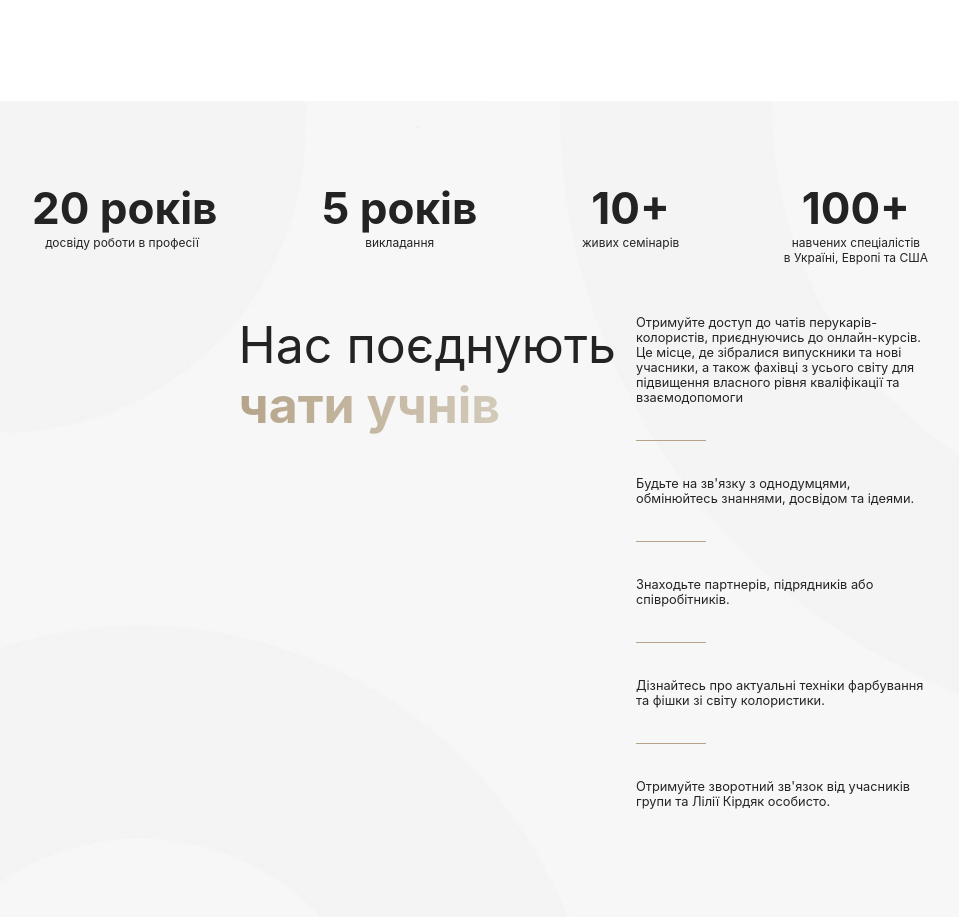
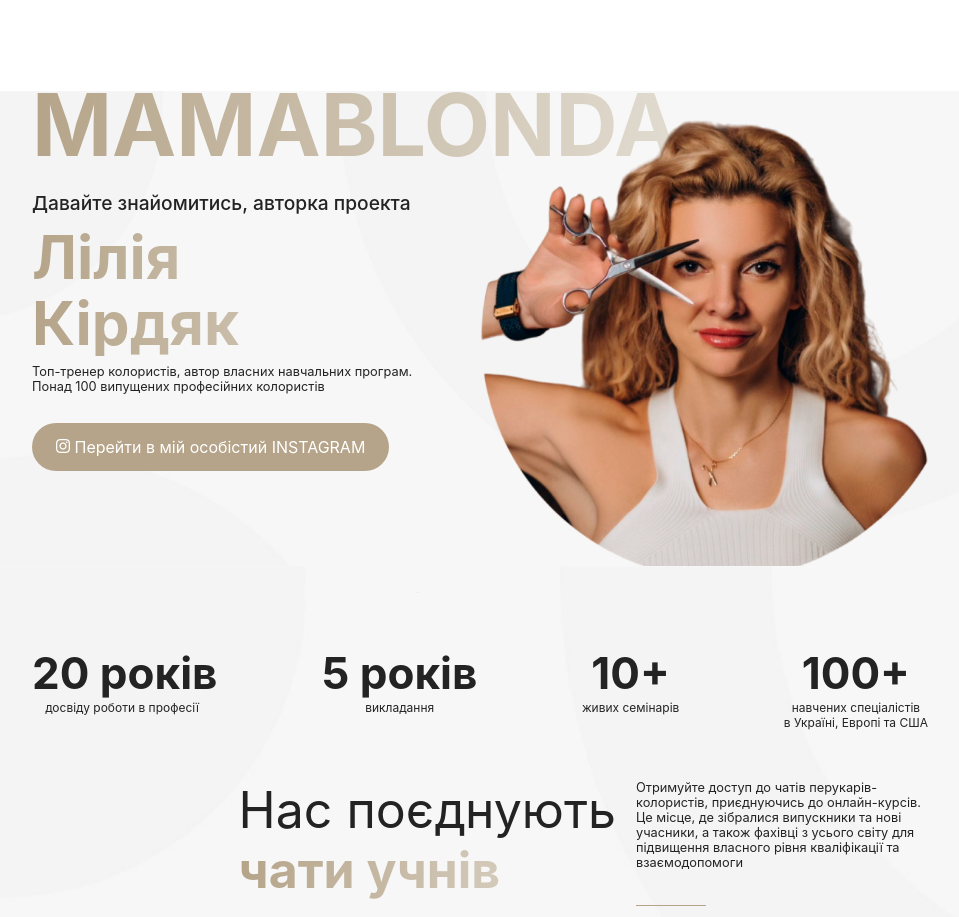
Before and after one commit to HR0N/hair-coloring, a PHP site: page / in a window 1280 px wide. Shown: the part 3827-4744 px from the top of the page, without its empty margins (160-1119 px from the left). Run offline with PHP 8.4, Linux system fonts and the light colour scheme; some web fonts are replaced.

Commit message:
add block. check google shit data sendg

```diff
--- /dev/null
+++ b/css/section-acquaintance.css
@@ -0,0 +1,129 @@
+.section-acquaintance{
+    position: relative;
+    width: 100%;
+    background-image: url("../img/div.wrapper1.png");
+    background-size: cover;
+    margin: 0;
+    z-index: 4;
+}
+.section-acquaintance .section-wrapper{
+    display: grid;
+    padding: 0;
+    grid-template-columns: 1fr 1fr;
+}
+.section-acquaintance .col-1{
+    position: relative;
+    display: flex;
+    flex-direction: column;
+    justify-content: space-between;
+    padding-top: 100px;
+    height: 80%;
+}
+.section-acquaintance .col-1 .title-1{
+    position: absolute;
+    top: 0;
+    font-size: 86px;
+    font-weight: bold;
+    line-height: .8em;
+    background: rgb(181,164,137);
+    background: linear-gradient(90deg, rgba(181,164,137,1) 0%, rgba(225,219,208,1) 100%);
+    -webkit-background-clip: text;
+    -webkit-text-fill-color: transparent;
+}
+.section-acquaintance .col-1 .description-1{
+    font-weight: 500;
+    font-size: 1.2em;
+}
+.section-acquaintance .col-1 .title-2{
+    font-size: 60px;
+    font-weight: bold;
+    line-height: 1.1em;
+    background: rgb(181,164,137);
+    background: linear-gradient(90deg, rgba(181,164,137,1) 0%, rgba(225,219,208,1) 100%);
+    -webkit-background-clip: text;
+    -webkit-text-fill-color: transparent;
+}
+.section-acquaintance .col-1 .description-2{
+    font-size: .8em;
+}
+.section-acquaintance .col-1 .btn-link{
+    margin-top: 20px;
+    padding: 14px 24px;
+    border-radius: 4rem;
+    width: min-content;
+    white-space: nowrap;
+    color: white;
+    background-color: #B5A489;
+    text-decoration: none;
+    cursor: pointer;
+    user-select: none;
+}
+.section-acquaintance .col-1 .btn-link:hover{
+    background-color: #a09179;
+}
+.section-acquaintance .col-1 .btn-link:active{
+    background-color: #8d806b;
+}
+.section-acquaintance .col-2{
+    padding-top: 10px;
+    position: relative;
+    overflow: hidden;
+}
+.section-acquaintance .col-2 img{
+    width: 100%;
+    transform: translateY(4%);
+}
+
+
+
+/*                                                       . . : : MEDIA : : . .*/
+
+@media screen and (max-width: 1441px) {
+
+}
+@media screen and (max-width: 1025px) {
+    .section-acquaintance .col-1 .title-1{
+        font-size: 70px;
+    }
+}
+@media screen and (max-width: 769px) {
+    .section-acquaintance .col-1 .title-1{
+        font-size: 60px;
+    }
+
+}
+@media screen and (max-width: 426px) {
+    .section-acquaintance .col-1{
+        padding-top: 10px;
+        order: 2;
+    }
+    .section-acquaintance .col-1 .title-1{
+        font-size: 50px;
+        position: relative;
+    }
+    .section-acquaintance .section-wrapper{
+        grid-template-columns: 100%;
+    }
+    .section-acquaintance .col-2{
+        order: 1;
+        position: relative;
+    }
+    .section-acquaintance .col-2 img{
+        width: 100%;
+        transform: translateY(0);
+    }
+
+}
+@media screen and (max-width: 321px) {
+    .section-acquaintance .col-1 .title-1{
+        font-size: 40px;
+        position: relative;
+        margin: 10px 0;
+    }
+    .section-acquaintance .col-1 .btn-link{
+        font-size: .8em;
+    }
+
+}
+
+/*                                                       . . : : Dynamic Classes : : . .*/
--- a/css/section-chats.css
+++ b/css/section-chats.css
@@ -1,10 +1,10 @@
 .section-chats{
-    margin-top: 50px;
+    /*margin-top: 50px;*/
     width: 100%;
     background-image: url("../img/div.wrapper1.png");
     background-size: cover;
     z-index: 5;
-    margin-bottom: 0;
+    margin: 0;
 }
 .section-chats .block-1{
     display: flex;
--- a/index.php
+++ b/index.php
@@ -21,6 +21,8 @@
     <link rel="stylesheet" href="css/section-online-pgogram.css">
     <link rel="stylesheet" href="css/section-chats.css">
     <link rel="stylesheet" href="css/section-reviews.css">
+    <link rel="stylesheet" href="css/modal_google_sheets.css">
+    <link rel="stylesheet" href="css/section-acquaintance.css">
     <!--    Slick   -->
     <link rel="stylesheet" href="libs/slick/slick/slick.css">
 <!--    <link rel="stylesheet" href="libs/slick/slick/slick-theme.css">-->
@@ -153,6 +155,20 @@
     </div>
 </section>
 
+<section class="section section-acquaintance" id="acquaintance">
+    <div class="section-wrapper">
+        <div class="col-1">
+            <div class="title-1">MAMABLONDA</div>
+            <div class="description-1">Давайте знайомитись, авторка проекта</div>
+            <div class="title-2">Лілія<br>Кірдяк</div>
+            <div class="description-2">Топ-тренер колористів, автор власних навчальних програм. <br>Понад 100
+                випущених професійних колористів</div>
+            <a target="_blank" href="https://www.instagram.com/veronikakravchenko/" class="btn-link hicon-instagram"> Перейти в мій особістий INSTAGRAM</a>
+        </div>
+        <div class="col-2"><img src="./img/MAMABLONDA-photo.png" alt="MAMABLONDA"></div>
+    </div>
+</section>
+
 <section class="section section-chats" id="chats">
     <div class="section-wrapper">
         <div class="block-1">
@@ -179,7 +195,7 @@
                     <div class="title-1">Нас поєднують</div>
                     <div class="title-2">чати учнів</div>
                 </div>
-<!--                <div class="video"><iframe src="https://www.youtube.com/embed/K4TOrB7at0Y?si=lsY7E2OykX_BD0-0" title="YouTube video player" frameborder="0" allow="accelerometer; autoplay; clipboard-write; encrypted-media; gyroscope; picture-in-picture; web-share" allowfullscreen></iframe></div>-->
+                <div class="video"><iframe src="https://www.youtube.com/embed/vYwcK_GMKzM?si=cUKB4XfHGi7VdXvw" title="YouTube video player" frameborder="0" allow="accelerometer; autoplay; clipboard-write; encrypted-media; gyroscope; picture-in-picture; web-share" allowfullscreen></iframe></div>
             </div>
             <div class="col-2">
                 <div class="row row-1">Отримуйте доступ до чатів перукарів-колористів,
@@ -227,13 +243,23 @@
     </div>
 </section>
 
+<div class="modal_window_google_sheets">
+    <form class="form form-group">
+        <label>Ім'я<input class="form-control" type="text" id="name" name="name"></label>
+        <label>Телефон<input class="form-control" type="text" id="phone" name="phone"></label>
+        <div class="buttons">
+            <button type="submit" class="btn btn-outline-success">Надіслати</button>
+        </div>
+    </form>
+</div>
+
 <footer>
     <div class="row row-1">
         <div class="social-networks">
-            <a href="#"><div class="hicon-telegram"></div></a>
-            <a href="#"><div class="hicon-whatsapp"></div></a>
-            <a href="#"><div class="hicon-viber"></div></a>
-            <a href="#"><div class="hicon-instagram"></div></a>
+            <a target="_blank" href="#"><div class="hicon-telegram"></div></a>
+            <a target="_blank" href="#"><div class="hicon-whatsapp"></div></a>
+            <a target="_blank" href="#"><div class="hicon-viber"></div></a>
+            <a target="_blank" href="https://www.instagram.com/veronikakravchenko/"><div class="hicon-instagram"></div></a>
         </div>
         <div class="rights">
             <div>© 2023  MAMABLONDA / Лілія Кірдяк.</div>
@@ -250,4 +276,5 @@
 <script src="js/section-experience.js"></script>
 <script src="libs/slick/slick/slick.js"></script>
 <script src="js/reviews-slider.js"></script>
+<script src="js/modal_google_sheets.js"></script>
 </html>
--- a/js/reviews-slider.js
+++ b/js/reviews-slider.js
@@ -61,8 +61,6 @@
         this.slider_start();
         this.btn_prev.on('click', this.prev_slide.bind(this));
         this.btn_next.on('click', this.next_slide.bind(this));
-
-        this.mobile_sittings();
     }
 }
 
```
Also changed, not shown: css/modal_google_sheets.css (added, +44 -0 lines), js/modal_google_sheets.js (added, +43 -0 lines), img/MAMABLONDA-photo.png (added), img/MAMABLONDA-photo.webp (added).
